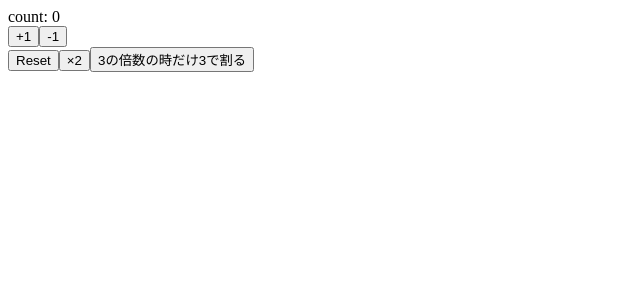
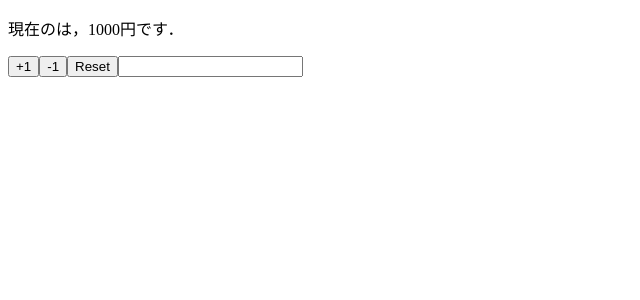
Before and after one commit to kame8015/react-hooks-101, a React (Create React App) app: page / in a window 1280 px wide. Shown: the top 300 px of the page, without its empty margins (0-640 px from the left). Built offline with nearby package versions, Linux system fonts and the light colour scheme.

Commit message:
implement component using multiple states

```diff
--- a/src/App.js
+++ b/src/App.js
@@ -1,44 +1,30 @@
 import React, { useState } from 'react'
 
-const App = () => {
-  const [count, setCount] = useState(0)
+const App = props => {
 
-  const increment = () => {
-    setCount(count + 1)
-  }
-
-  const decrement = () => {
-    setCount(count - 1)
-  }
+  const [name, setName] = useState(props.name)
+  const [price, setPrice] = useState(props.price)
 
   const reset = () => {
-    setCount(0)
-  }
-
-  const double = () => {
-    setCount(count => count * 2)
-  }
-
-  const divide3 = () => {
-    setCount(previouCount => {
-      return previouCount % 3 === 0 ? previouCount / 3 : previouCount
-    })
+    setPrice(props.price)
+    setName(props.name)
   }
 
   return (
     <>
-      <div>count: {count}</div>
-      <div>
-        <button onClick={increment}>+1</button>
-        <button onClick={decrement}>-1</button>
-      </div>
-      <div>
-        <button onClick={reset}>Reset</button>
-        <button onClick={double}>×2</button>
-        <button onClick={divide3}>3の倍数の時だけ3で割る</button>
-      </div>
+      <p>現在の{name}は，{price}円です．</p>
+      <button onClick={() => setPrice(price + 1)}>+1</button>
+      <button onClick={() => setPrice(price - 1)}>-1</button>
+      <button onClick={reset}>Reset</button>
+      <input value={name} onChange={e => setName(e.target.value)} />
     </>
   )
 }
 
+// 初期値
+App.defaultProps = {
+  name: '',
+  price: 1000
+}
+
 export default App
```
